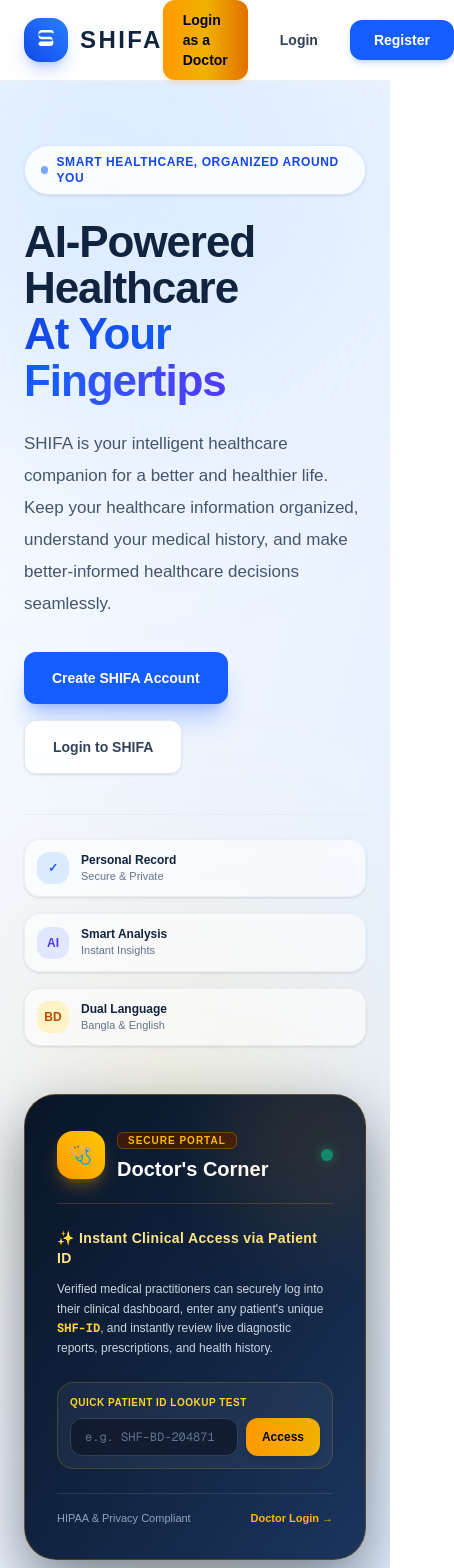
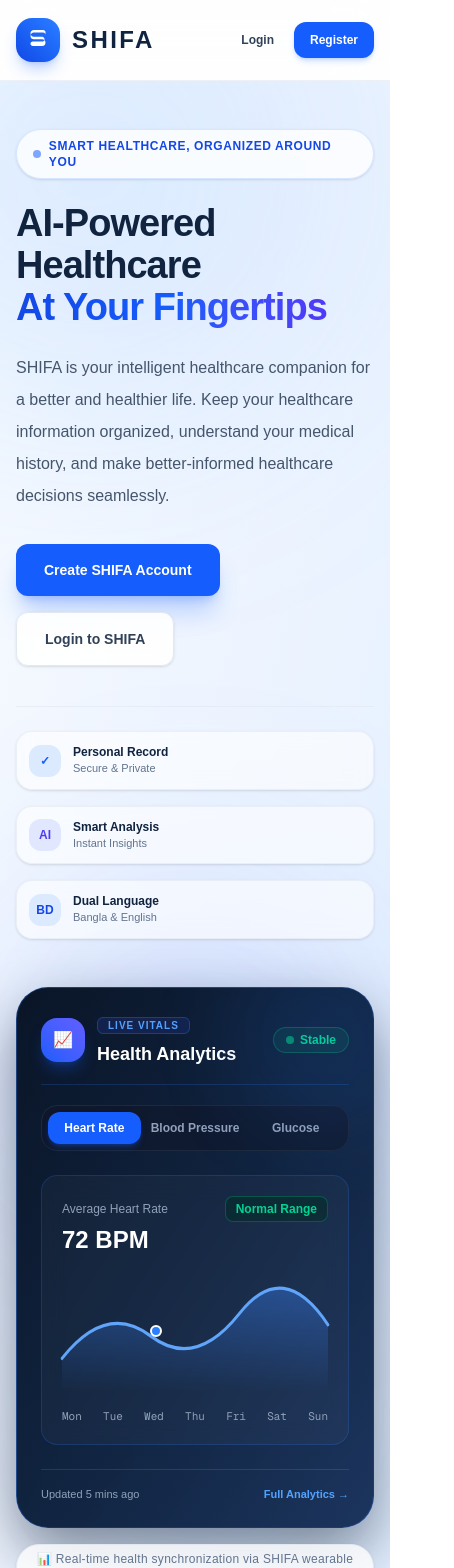
Before and after one commit to aayanstein/Shifa-Healthcare-, a Next.js app in the folder shifa/: page / in a window 390 px wide. Shown: the top 1568 px of the page, 454 px wide, since content can reach past the window. Built offline with nearby package versions, Linux system fonts and the light colour scheme.

Commit message:
Replace doctor's corner with health graph and fix responsiveness

```diff
--- a/shifa/app/page.tsx
+++ b/shifa/app/page.tsx
@@ -151,13 +151,13 @@
 ];
 
 export default function Home() {
-  const [patientIdInput, setPatientIdInput] = useState("");
+  const [activeTab, setActiveTab] = useState("bpm");
 
   return (
-    <main className="min-h-screen bg-[#f8fbff] text-[#10233f] selection:bg-blue-600 selection:text-white">
+    <main className="min-h-screen bg-[#f8fbff] text-[#10233f] selection:bg-blue-600 selection:text-white overflow-x-hidden">
       {/* NAVBAR */}
       <header className="sticky top-0 z-50 border-b border-slate-200/60 bg-white/80 backdrop-blur-xl transition-all">
-        <div className="mx-auto flex h-[80px] max-w-[1380px] items-center justify-between px-6 lg:px-10">
+        <div className="mx-auto flex h-[80px] max-w-[1380px] items-center justify-between px-4 sm:px-6 lg:px-10">
           <Link href="/" className="flex items-center gap-3 group">
             <div className="flex h-11 w-11 items-center justify-center rounded-2xl bg-gradient-to-tr from-blue-700 to-blue-500 text-white shadow-lg shadow-blue-600/25 transition-transform duration-300 group-hover:scale-105">
               <svg
@@ -189,22 +189,22 @@
             </Link>
           </nav>
 
-          <div className="flex items-center gap-3">
+          <div className="flex items-center gap-2 sm:gap-3">
             <Link
               href="/doctor-portal"
-              className="rounded-xl bg-gradient-to-r from-amber-500 via-yellow-500 to-amber-600 px-5 py-2.5 text-sm font-bold text-slate-950 shadow-md shadow-amber-500/20 transition-all hover:brightness-110 hover:shadow-lg hover:shadow-amber-500/30"
+              className="hidden sm:inline-flex rounded-xl bg-gradient-to-r from-amber-500 via-yellow-500 to-amber-600 px-4 sm:px-5 py-2.5 text-xs sm:text-sm font-bold text-slate-950 shadow-md shadow-amber-500/20 transition-all hover:brightness-110"
             >
-              Login as a Doctor
+              Doctor Login
             </Link>
             <Link
               href="/login"
-              className="rounded-xl px-5 py-2.5 text-sm font-semibold text-slate-700 transition hover:bg-slate-100/80"
+              className="rounded-xl px-3 sm:px-5 py-2.5 text-xs sm:text-sm font-semibold text-slate-700 transition hover:bg-slate-100/80"
             >
               Login
             </Link>
             <Link
               href="/register"
-              className="rounded-xl bg-blue-600 px-6 py-2.5 text-sm font-semibold text-white shadow-md shadow-blue-600/20 transition-all hover:bg-blue-700 hover:shadow-lg hover:shadow-blue-600/30"
+              className="rounded-xl bg-blue-600 px-4 sm:px-6 py-2.5 text-xs sm:text-sm font-semibold text-white shadow-md shadow-blue-600/20 transition-all hover:bg-blue-700"
             >
               Register
             </Link>
@@ -216,9 +216,9 @@
       <section className="relative overflow-hidden border-b border-slate-200/60 bg-gradient-to-br from-[#f8fbff] via-[#edf4ff] to-[#e2efff]">
         {/* Glow Effects */}
         <div className="absolute -left-40 -top-40 h-[500px] w-[500px] rounded-full bg-blue-400/15 blur-[120px] pointer-events-none" />
-        <div className="absolute right-0 top-1/2 h-[400px] w-[400px] rounded-full bg-amber-400/10 blur-[100px] pointer-events-none" />
+        <div className="absolute right-0 top-1/2 h-[400px] w-[400px] rounded-full bg-blue-600/10 blur-[100px] pointer-events-none" />
 
-        <div className="mx-auto grid min-h-[680px] max-w-[1380px] grid-cols-1 items-center gap-12 px-6 py-16 lg:grid-cols-[1.1fr_0.9fr] lg:px-10 lg:py-24">
+        <div className="mx-auto grid min-h-[680px] max-w-[1380px] grid-cols-1 items-center gap-12 px-4 sm:px-6 py-12 lg:grid-cols-[1.1fr_0.9fr] lg:px-10 lg:py-24">
 
           <div className="max-w-[650px] relative z-10">
             <div className="mb-6 inline-flex items-center gap-2 rounded-full border border-blue-200/60 bg-white/80 px-4 py-2 text-xs font-bold uppercase tracking-wider text-blue-700 shadow-sm backdrop-blur-md">
@@ -226,7 +226,7 @@
               Smart healthcare, organized around you
             </div>
 
-            <h1 className="text-[44px] font-black leading-[1.05] tracking-tight text-[#10233f] sm:text-[56px] lg:text-[66px]">
+            <h1 className="text-[38px] font-black leading-[1.1] tracking-tight text-[#10233f] sm:text-[56px] lg:text-[66px]">
               AI-Powered Healthcare
               <br />
               <span className="bg-gradient-to-r from-blue-700 via-blue-600 to-indigo-600 bg-clip-text text-transparent">
@@ -234,7 +234,7 @@
               </span>
             </h1>
 
-            <p className="mt-6 max-w-[560px] text-[17px] leading-8 text-slate-600 font-normal">
+            <p className="mt-6 max-w-[560px] text-[16px] sm:text-[17px] leading-8 text-slate-600 font-normal">
               SHIFA is your intelligent healthcare companion for a better and
               healthier life. Keep your healthcare information organized,
               understand your medical history, and make better-informed
@@ -273,7 +273,7 @@
                 </div>
               </div>
               <div className="flex items-center gap-3 bg-white/60 backdrop-blur-sm p-3 rounded-2xl border border-slate-200/60 shadow-sm">
-                <div className="w-8 h-8 rounded-xl bg-amber-100 text-amber-700 flex items-center justify-center font-bold text-xs shrink-0">BD</div>
+                <div className="w-8 h-8 rounded-xl bg-blue-100 text-blue-700 flex items-center justify-center font-bold text-xs shrink-0">BD</div>
                 <div>
                   <h4 className="text-xs font-bold text-[#10233f]">Dual Language</h4>
                   <p className="text-[11px] text-slate-500">Bangla & English</p>
@@ -282,72 +282,134 @@
             </div>
           </div>
 
-          {/* DOCTOR'S CORNER - COOL BOX */}
-          <div className="relative flex flex-col items-center justify-center lg:justify-end z-10">
-            <div className="absolute inset-10 rounded-full bg-gradient-to-tr from-amber-400/20 to-yellow-500/20 blur-3xl pointer-events-none" />
+          {/* REPLACED DOCTOR'S CORNER WITH A BEAUTIFUL HEALTH GRAPH COMPONENT */}
+          <div className="relative flex flex-col items-center justify-center lg:justify-end z-10 w-full">
+            <div className="absolute inset-10 rounded-full bg-gradient-to-tr from-blue-500/10 to-indigo-500/10 blur-3xl pointer-events-none" />
 
-            <div className="relative w-full max-w-[460px] rounded-[32px] bg-gradient-to-br from-[#0a1527] via-[#10233f] to-[#1c355e] p-8 text-white shadow-[0_25px_60px_rgba(10,25,47,0.5)] border border-amber-500/30 overflow-hidden">
-              <div className="absolute -right-12 -top-12 w-48 h-48 bg-amber-500/10 rounded-full blur-2xl pointer-events-none" />
+            <div className="relative w-full max-w-[480px] rounded-[32px] bg-gradient-to-br from-[#0a1527] via-[#10233f] to-[#1c355e] p-6 sm:p-8 text-white shadow-[0_25px_60px_rgba(10,25,47,0.5)] border border-blue-500/30 overflow-hidden">
+              <div className="absolute -right-12 -top-12 w-48 h-48 bg-blue-500/10 rounded-full blur-2xl pointer-events-none" />
 
-              {/* Header inside Box */}
-              <div className="flex items-center justify-between border-b border-amber-500/20 pb-5">
+              {/* Header inside Graph Box */}
+              <div className="flex items-center justify-between border-b border-blue-500/20 pb-4">
                 <div className="flex items-center gap-3">
-                  <div className="flex h-12 w-12 items-center justify-center rounded-2xl bg-gradient-to-tr from-amber-500 to-yellow-400 text-slate-950 font-black shadow-lg shadow-amber-500/30 text-lg">
-                    🩺
+                  <div className="flex h-11 w-11 items-center justify-center rounded-2xl bg-gradient-to-tr from-blue-600 to-indigo-500 text-white font-black shadow-lg shadow-blue-600/30 text-base">
+                    📈
                   </div>
                   <div>
-                    <span className="text-[10px] font-black tracking-widest uppercase text-amber-400 bg-amber-950/80 px-2.5 py-0.5 rounded-md border border-amber-500/30">
-                      SECURE PORTAL
+                    <span className="text-[10px] font-black tracking-widest uppercase text-blue-400 bg-blue-950/80 px-2.5 py-0.5 rounded-md border border-blue-500/30">
+                      LIVE VITALS
                     </span>
-                    <h3 className="text-xl font-black text-white mt-1">Doctor&apos;s Corner</h3>
+                    <h3 className="text-lg sm:text-xl font-black text-white mt-1">Health Analytics</h3>
                   </div>
                 </div>
-                <div className="h-3 w-3 rounded-full bg-emerald-400 animate-pulse shadow-[0_0_12px_rgba(52,211,153,0.8)]" />
+                <div className="flex items-center gap-1.5 bg-emerald-500/10 border border-emerald-500/30 px-3 py-1 rounded-full text-emerald-400 text-xs font-semibold">
+                  <span className="h-2 w-2 rounded-full bg-emerald-400 animate-pulse" />
+                  Stable
+                </div>
               </div>
 
-              {/* Tagline & Description */}
-              <div className="mt-6 space-y-3">
-                <p className="text-sm font-extrabold text-amber-200 tracking-wide">
-                  ✨ Instant Clinical Access via Patient ID
-                </p>
-                <p className="text-xs text-slate-300 leading-relaxed font-normal">
-                  Verified medical practitioners can securely log into their clinical dashboard, enter any patient&apos;s unique <span className="font-mono font-bold text-amber-300">SHF-ID</span>, and instantly review live diagnostic reports, prescriptions, and health history.
-                </p>
+              {/* Vitals Switcher Tabs */}
+              <div className="mt-5 grid grid-cols-3 gap-2 bg-slate-900/60 p-1.5 rounded-2xl border border-slate-800">
+                <button
+                  onClick={() => setActiveTab("bpm")}
+                  className={`py-2 rounded-xl text-xs font-bold transition-all ${
+                    activeTab === "bpm"
+                      ? "bg-blue-600 text-white shadow-md shadow-blue-600/30"
+                      : "text-slate-400 hover:text-white"
+                  }`}
+                >
+                  Heart Rate
+                </button>
+                <button
+                  onClick={() => setActiveTab("bp")}
+                  className={`py-2 rounded-xl text-xs font-bold transition-all ${
+                    activeTab === "bp"
+                      ? "bg-blue-600 text-white shadow-md shadow-blue-600/30"
+                      : "text-slate-400 hover:text-white"
+                  }`}
+                >
+                  Blood Pressure
+                </button>
+                <button
+                  onClick={() => setActiveTab("sugar")}
+                  className={`py-2 rounded-xl text-xs font-bold transition-all ${
+                    activeTab === "sugar"
+                      ? "bg-blue-600 text-white shadow-md shadow-blue-600/30"
+                      : "text-slate-400 hover:text-white"
+                  }`}
+                >
+                  Glucose
+                </button>
               </div>
 
-              {/* Interactive Mock Lookup Input */}
-              <div className="mt-6 rounded-2xl bg-white/5 border border-amber-500/20 p-3 backdrop-blur-md">
-                <label className="block text-[10px] font-bold text-amber-300 uppercase tracking-wider mb-2">
-                  Quick Patient ID Lookup Test
-                </label>
-                <div className="flex gap-2">
-                  <input
-                    type="text"
-                    value={patientIdInput}
-                    onChange={(e) => setPatientIdInput(e.target.value)}
-                    placeholder="e.g. SHF-BD-204871"
-                    className="w-full rounded-xl bg-slate-900/80 border border-slate-700 px-3.5 py-2.5 text-xs text-white placeholder-slate-500 focus:outline-none focus:border-amber-400 font-mono"
-                  />
-                  <Link
-                    href="/doctor-dashboard"
-                    className="rounded-xl bg-gradient-to-r from-amber-500 to-yellow-500 px-4 py-2.5 text-xs font-bold text-slate-950 shadow-md transition hover:brightness-110 flex items-center justify-center shrink-0"
-                  >
-                    Access
-                  </Link>
+              {/* Dynamic Graph Representation */}
+              <div className="mt-6 rounded-2xl bg-white/[0.03] border border-blue-500/20 p-5 backdrop-blur-md">
+                <div className="flex items-baseline justify-between">
+                  <div>
+                    <span className="text-xs text-slate-400 font-medium">
+                      {activeTab === "bpm" && "Average Heart Rate"}
+                      {activeTab === "bp" && "Systolic / Diastolic"}
+                      {activeTab === "sugar" && "Blood Glucose Level"}
+                    </span>
+                    <div className="text-2xl sm:text-3xl font-black text-white mt-1">
+                      {activeTab === "bpm" && "72 BPM"}
+                      {activeTab === "bp" && "120/80 mmHg"}
+                      {activeTab === "sugar" && "5.6 mmol/L"}
+                    </div>
+                  </div>
+                  <span className="text-xs font-bold text-emerald-400 bg-emerald-950/50 px-2.5 py-1 rounded-lg border border-emerald-500/30">
+                    Normal Range
+                  </span>
+                </div>
+
+                {/* SVG Visual Graph Line */}
+                <div className="mt-6 h-28 w-full relative flex items-end">
+                  <svg className="w-full h-full overflow-visible" viewBox="0 0 300 100" preserveAspectRatio="none">
+                    <defs>
+                      <linearGradient id="graphGradient" x1="0" y1="0" x2="0" y2="1">
+                        <stop offset="0%" stopColor="#3b82f6" stopOpacity="0.4" />
+                        <stop offset="100%" stopColor="#3b82f6" stopOpacity="0.0" />
+                      </linearGradient>
+                    </defs>
+                    <path
+                      d="M 0,70 Q 50,20 100,50 T 200,30 T 300,40 L 300,100 L 0,100 Z"
+                      fill="url(#graphGradient)"
+                    />
+                    <path
+                      d="M 0,70 Q 50,20 100,50 T 200,30 T 300,40"
+                      fill="none"
+                      stroke="#60a5fa"
+                      strokeWidth="3"
+                      strokeLinecap="round"
+                    />
+                  </svg>
+                  {/* Data Points Markers */}
+                  <div className="absolute top-[40%] left-[33%] h-3 w-3 rounded-full bg-blue-400 border-2 border-white shadow-[0_0_10px_rgba(96,165,250,0.8)] animate-ping" />
+                  <div className="absolute top-[40%] left-[33%] h-3 w-3 rounded-full bg-blue-500 border-2 border-white" />
+                </div>
+
+                <div className="mt-4 flex justify-between text-[11px] text-slate-400 font-mono">
+                  <span>Mon</span>
+                  <span>Tue</span>
+                  <span>Wed</span>
+                  <span>Thu</span>
+                  <span>Fri</span>
+                  <span>Sat</span>
+                  <span>Sun</span>
                 </div>
               </div>
 
               {/* Footer info inside card */}
               <div className="mt-6 pt-4 border-t border-white/10 flex items-center justify-between text-[11px] text-slate-400">
-                <span>HIPAA & Privacy Compliant</span>
-                <Link href="/doctor-portal" className="text-amber-400 font-bold hover:underline">
-                  Doctor Login →
+                <span>Updated 5 mins ago</span>
+                <Link href="/dashboard" className="text-blue-400 font-bold hover:underline">
+                  Full Analytics →
                 </Link>
               </div>
             </div>
 
-            <p className="mt-4 text-xs font-medium text-slate-500 tracking-wide bg-white/80 px-4 py-1.5 rounded-full border border-slate-200 shadow-sm backdrop-blur-sm">
-              🔒 Encrypted 256-bit secure connection for medical professionals
+            <p className="mt-4 text-xs font-medium text-slate-500 tracking-wide bg-white/80 px-4 py-1.5 rounded-full border border-slate-200 shadow-sm backdrop-blur-sm text-center">
+              📊 Real-time health synchronization via SHIFA wearable integration
             </p>
           </div>
 
@@ -356,13 +418,13 @@
 
       {/* PRODUCT FEATURES */}
       <section id="features" className="bg-[#f8fbff] py-28 text-[#10233f]">
-        <div className="mx-auto max-w-[1280px] px-6 lg:px-10">
+        <div className="mx-auto max-w-[1280px] px-4 sm:px-6 lg:px-10">
           <div className="mx-auto mb-16 max-w-[720px] text-center">
             <div className="mb-4 inline-flex items-center gap-2 rounded-full border border-blue-200/60 bg-blue-50/80 px-4 py-1.5 text-xs font-bold uppercase tracking-[0.2em] text-blue-700 backdrop-blur-sm">
               SHIFA Ecosystem
             </div>
 
-            <h2 className="text-4xl font-extrabold tracking-tight md:text-5xl text-[#10233f]">
+            <h2 className="text-3xl font-extrabold tracking-tight md:text-5xl text-[#10233f]">
               Your healthcare, in one place
             </h2>
 
@@ -377,7 +439,7 @@
               <Link
                 key={feature.number}
                 href={feature.href}
-                className="group relative overflow-hidden rounded-3xl border border-slate-200/80 bg-white p-8 shadow-sm transition-all duration-300 hover:-translate-y-1.5 hover:border-blue-300 hover:shadow-xl hover:shadow-blue-600/5"
+                className="group relative overflow-hidden rounded-3xl border border-slate-200/80 bg-white p-6 sm:p-8 shadow-sm transition-all duration-300 hover:-translate-y-1.5 hover:border-blue-300 hover:shadow-xl hover:shadow-blue-600/5"
               >
                 <div className="flex items-center justify-between">
                   <div className="flex h-12 w-12 items-center justify-center rounded-2xl border border-blue-100 bg-blue-50 text-blue-600 shadow-inner transition group-hover:bg-blue-600 group-hover:text-white">
@@ -409,13 +471,13 @@
 
       {/* AI SHIFA */}
       <section id="ai-shifa" className="border-y border-slate-200/60 bg-gradient-to-b from-[#f2f7ff] to-[#edf4ff] py-24">
-        <div className="mx-auto grid max-w-[1280px] grid-cols-1 items-center gap-12 px-6 lg:grid-cols-2 lg:px-10">
+        <div className="mx-auto grid max-w-[1280px] grid-cols-1 items-center gap-12 px-4 sm:px-6 lg:grid-cols-2 lg:px-10">
           <div>
             <p className="mb-3 text-sm font-bold uppercase tracking-[0.18em] text-blue-700">
               AI SHIFA
             </p>
 
-            <h2 className="text-4xl font-black leading-tight tracking-tight text-[#10233f] md:text-5xl">
+            <h2 className="text-3xl font-black leading-tight tracking-tight text-[#10233f] md:text-5xl">
               A second opinion,
               <br />
               in plain language
@@ -484,12 +546,12 @@
 
       {/* MEDICAL HISTORY TIMELINE */}
       <section id="history" className="bg-white py-24">
-        <div className="mx-auto max-w-[1050px] px-6">
+        <div className="mx-auto max-w-[1050px] px-4 sm:px-6">
           <div className="mb-12 text-center">
             <p className="mb-3 text-sm font-bold uppercase tracking-[0.18em] text-blue-700">
               One ID. One history.
             </p>
-            <h2 className="text-4xl font-extrabold tracking-tight text-[#10233f] md:text-5xl">
+            <h2 className="text-3xl font-extrabold tracking-tight text-[#10233f] md:text-5xl">
               Your care, in order
             </h2>
             <p className="mx-auto mt-5 max-w-[650px] text-base leading-7 text-slate-600">
@@ -526,12 +588,12 @@
 
       {/* DOCTORS */}
       <section className="border-t border-slate-200/60 bg-[#f5f8fd] py-24">
-        <div className="mx-auto max-w-[1180px] px-6 lg:px-10">
+        <div className="mx-auto max-w-[1180px] px-4 sm:px-6 lg:px-10">
           <div className="mb-12 text-center">
             <p className="mb-3 text-sm font-bold uppercase tracking-[0.18em] text-blue-700">
               Find Doctors
             </p>
-            <h2 className="text-4xl font-extrabold tracking-tight text-[#10233f] md:text-5xl">
+            <h2 className="text-3xl font-extrabold tracking-tight text-[#10233f] md:text-5xl">
               Care that matches your needs
             </h2>
             <p className="mt-5 text-base text-slate-600">
@@ -604,7 +666,7 @@
             <span className="font-bold text-[#10233f]">SHIFA</span>
           </div>
 
-          <div className="flex gap-6 font-medium">
+          <div className="flex flex-wrap gap-6 font-medium">
             <Link href="/privacy" className="hover:text-blue-600 transition">Privacy</Link>
             <Link href="/contact" className="hover:text-blue-600 transition">Contact</Link>
             <Link href="/doctor-portal" className="hover:text-amber-600 transition">Doctor Portal</Link>
```
